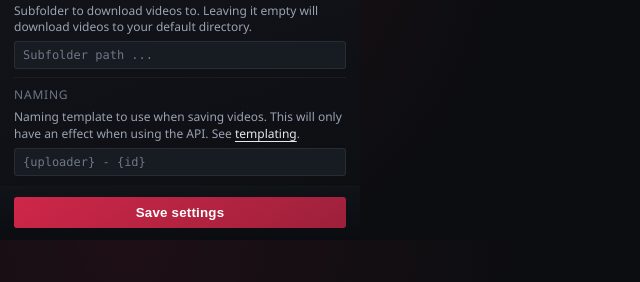
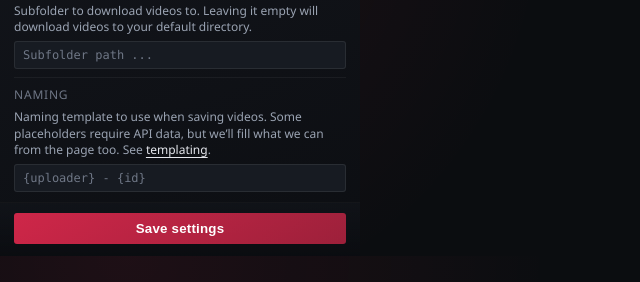
Before and after one commit to sixem/tiktok-download-buttons, a website built with Vite: page src/popup.html in a window 1280 px wide. Shown: the part 92-374 px from the top of the page, without its empty margins (0-640 px from the left). Built offline with nearby package versions, Linux system fonts and the light colour scheme; no server answers.

Commit message:
docs(popup): clarify naming template behavior¨

```diff
--- a/src/popup.html
+++ b/src/popup.html
@@ -26,7 +26,7 @@
                 <div class="card__header">
                     <h3>Naming</h3>
                 </div>
-                <p class="help">Naming template to use when saving videos. This will only have an effect when using the API. See <a class="link" target="_blank" href="https://github.com/sixem/tiktok-download-buttons/blob/main/TEMPLATE.md">templating</a>.</p>
+                <p class="help">Naming template to use when saving videos. Some placeholders require API data, but we’ll fill what we can from the page too. See <a class="link" target="_blank" href="https://github.com/sixem/tiktok-download-buttons/blob/main/TEMPLATE.md">templating</a>.</p>
                 <input type="text" spellcheck="false" id="download-naming-template" placeholder="{uploader} - {id}">
             </section>
         </main>
```
